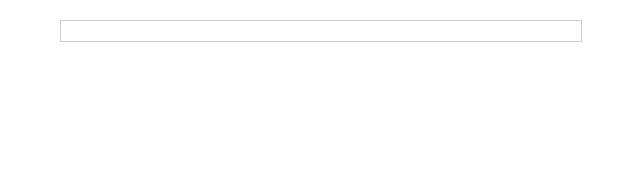
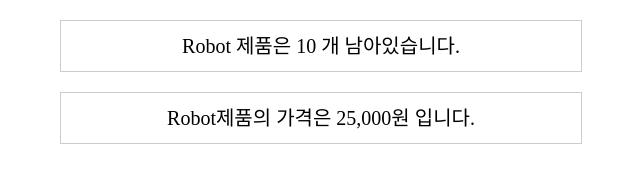
Before and after one commit to guddnboy/doit_javascript, a plain HTML site: page js-basic-new-main/06/object.html in a window 1280 px wide. Shown: the whole page, without its empty margins (319-959 px from the left). Drawn offline with Linux system fonts and the light colour scheme.

Commit message:
0108 [06-2:객체]

```diff
--- a/js-basic-new-main/06/css/obj.css
+++ b/js-basic-new-main/06/css/obj.css
@@ -7,3 +7,13 @@
 			font-size:20px;
 			line-height:30px;
 		}
+
+		#displayPrice {
+			width:500px;
+			margin:20px auto;
+			padding:10px;
+			border:1px solid #ccc;
+			text-align:center;
+			font-size:20px;
+			line-height:30px;
+		}
--- /dev/null
+++ b/js-basic-new-main/06/js/object.js
@@ -0,0 +1,18 @@
+var toyRobot = {
+    productId : "123-12",
+    name : 'Robot',
+    price : "25,000",
+    madeIn : 'Korea',
+    quantity: 10,
+    showStock: function() {
+        document.querySelector("#display").innerHTML = this.name + " 제품은 "
+        + this.quantity + " 개 남아있습니다.";
+    },
+    showPrice: function(){
+        document.querySelector('#displayPrice').innerHTML = this.name + "제품의 가격은 " + this.price + "원 입니다.";
+    }
+
+};
+
+toyRobot.showStock();
+toyRobot.showPrice();
--- a/js-basic-new-main/06/object.html
+++ b/js-basic-new-main/06/object.html
@@ -9,5 +9,7 @@
 </head>
 <body>
 	<div id="display"></div>
+	<div id="displayPrice"></div>
+	<script src="js/object.js"></script>
 </body>
 </html>
```
Also changed, not shown: js-basic-new-main/06/book.html (+1 -1 lines), js-basic-new-main/06/js/book.js (added, +22 -0 lines).
